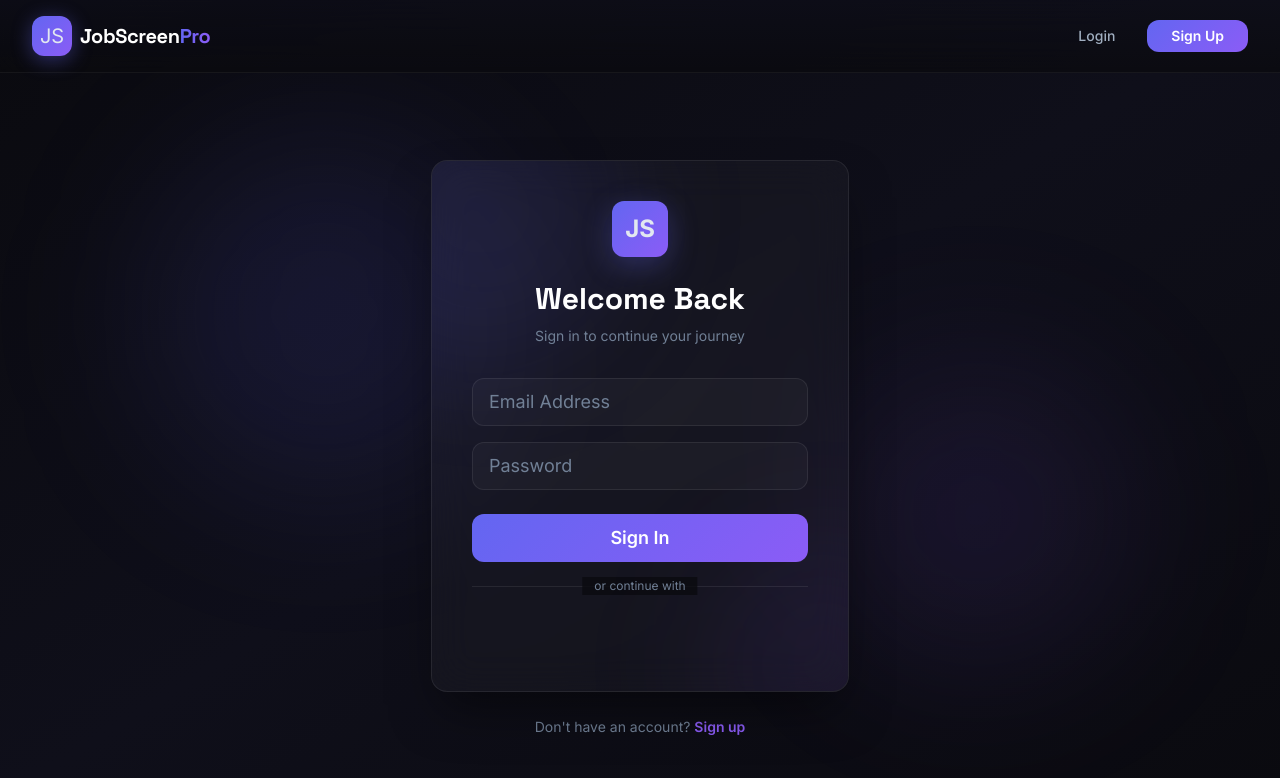
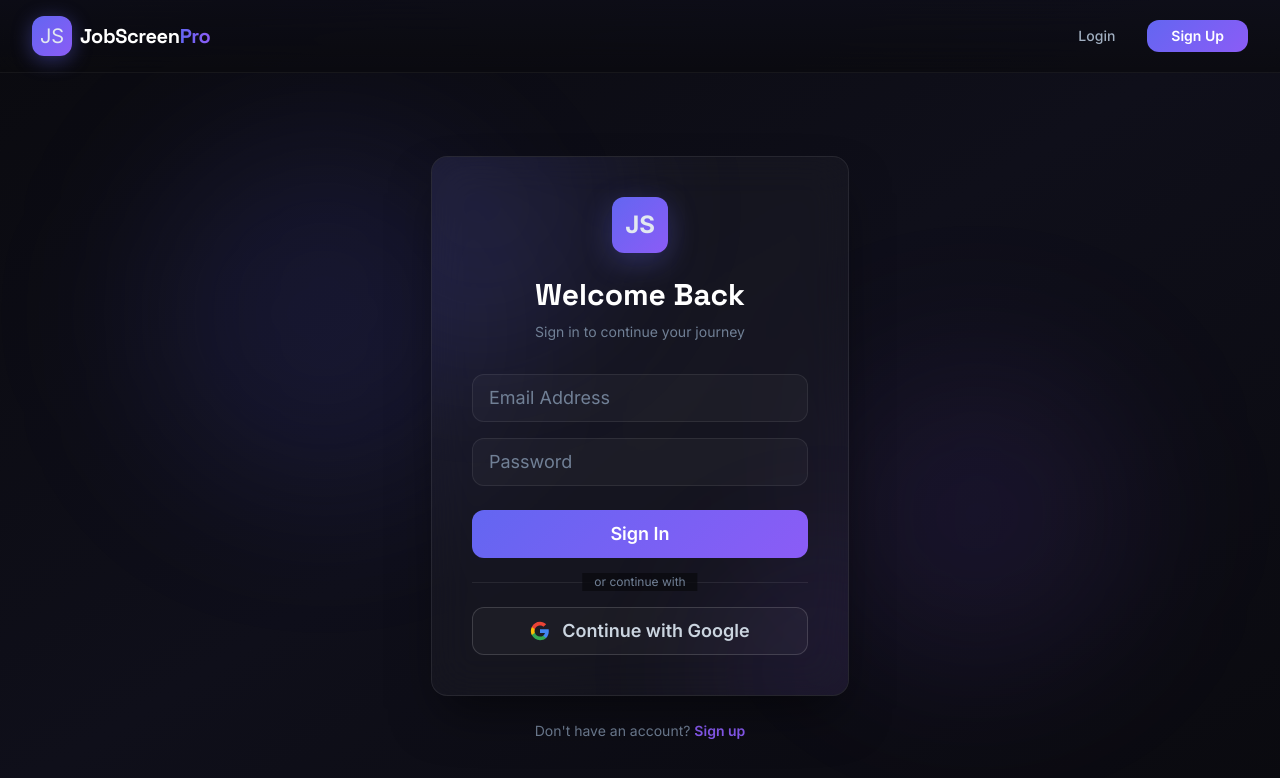
Before and after one commit to addagada123/Job-Screen, a React app in the folder frontend/: page /login in a window 1280 px wide. Shown: the top 778 px of the page. Built offline with nearby package versions, Linux system fonts and the light colour scheme; no server answers; the HTML template or start-up script is replaced by a standard one.

Commit message:
fix: Disable Google OAuth due to COOP policy issues, use JSON file storage

```diff
--- a/frontend/src/components/GoogleAuthButton.jsx
+++ b/frontend/src/components/GoogleAuthButton.jsx
@@ -1,35 +1,48 @@
-import { Box } from '@chakra-ui/react';
-import { GoogleLogin } from '@react-oauth/google';
-import { useToast } from '@chakra-ui/react';
+import { useToast, Button, Box, Text } from '@chakra-ui/react';
 import { useNavigate } from 'react-router-dom';
 
 export default function GoogleAuthButton({ mode = 'login' }) {
   const toast = useToast();
   const navigate = useNavigate();
 
-  const handleSuccess = async (credentialResponse) => {
-    // Send credentialResponse.credential (JWT) to backend for verification and user creation/login
-    try {
-      const res = await fetch(`${import.meta.env.VITE_API_BASE}/api/google-auth`, {
-        method: 'POST',
-        headers: { 'Content-Type': 'application/json' },
-        body: JSON.stringify({ credential: credentialResponse.credential, mode })
-      });
-      const data = await res.json();
-      if (!res.ok) throw new Error(data.error || 'Google Auth failed');
-      localStorage.setItem('user', JSON.stringify(data));
-      navigate('/dashboard');
-    } catch (err) {
-      toast({ title: 'Google Auth failed', description: err.message, status: 'error' });
-    }
+  const handleGoogleLogin = () => {
+    toast({
+      title: 'Google Auth',
+      description: 'Google OAuth requires proper configuration. Please use email/password for now or set up a valid Google Client ID.',
+      status: 'info',
+      duration: 5000,
+      isClosable: true,
+    });
   };
 
   return (
-    <Box w="100%">
-      <GoogleLogin
-        onSuccess={handleSuccess}
-        onError={() => toast({ title: 'Google Auth failed', status: 'error' })}
-      />
-    </Box>
+    <Button
+      onClick={handleGoogleLogin}
+      w="100%"
+      size="lg"
+      h={12}
+      variant="outline"
+      borderColor="rgba(255,255,255,0.15)"
+      color="gray.300"
+      borderRadius="xl"
+      bg="rgba(255,255,255,0.03)"
+      _hover={{
+        bg: "rgba(255,255,255,0.08)",
+        borderColor: "rgba(255,255,255,0.25)",
+        color: "white",
+        transform: "translateY(-2px)",
+      }}
+      transition="all 0.3s ease"
+    >
+      <Box mr={3}>
+        <svg width="20" height="20" viewBox="0 0 24 24" fill="none">
+          <path d="M22.56 12.25c0-.78-.07-1.53-.2-2.25H12v4.26h5.92c-.26 1.37-1.04 2.53-2.21 3.31v2.77h3.57c2.08-1.92 3.28-4.74 3.28-8.09z" fill="#4285F4"/>
+          <path d="M12 23c2.97 0 5.46-.98 7.28-2.66l-3.57-2.77c-.98.66-2.23 1.06-3.71 1.06-2.86 0-5.29-1.93-6.16-4.53H2.18v2.84C3.99 20.53 7.7 23 12 23z" fill="#34A853"/>
+          <path d="M5.84 14.09c-.22-.66-.35-1.36-.35-2.09s.13-1.43.35-2.09V7.07H2.18C1.43 8.55 1 10.22 1 12s.43 3.45 1.18 4.93l2.85-2.22.81-.62z" fill="#FBBC05"/>
+          <path d="M12 5.38c1.62 0 3.06.56 4.21 1.64l3.15-3.15C17.45 2.09 14.97 1 12 1 7.7 1 3.99 3.47 2.18 7.07l3.66 2.84c.87-2.6 3.3-4.53 6.16-4.53z" fill="#EA4335"/>
+        </svg>
+      </Box>
+      Continue with Google
+    </Button>
   );
 }
```
Also changed, not shown: 1 other file (tests, documents, lock files or other folders).
